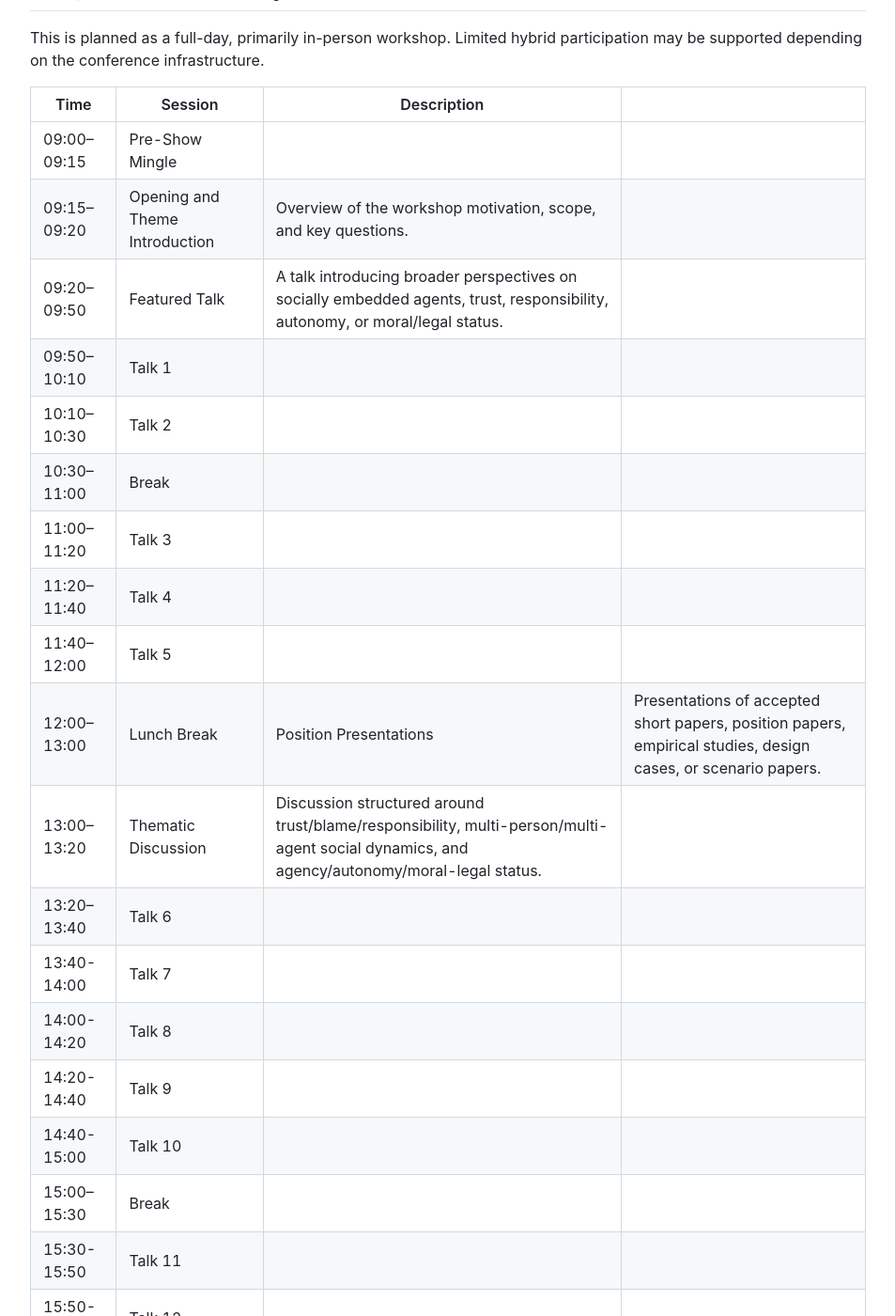
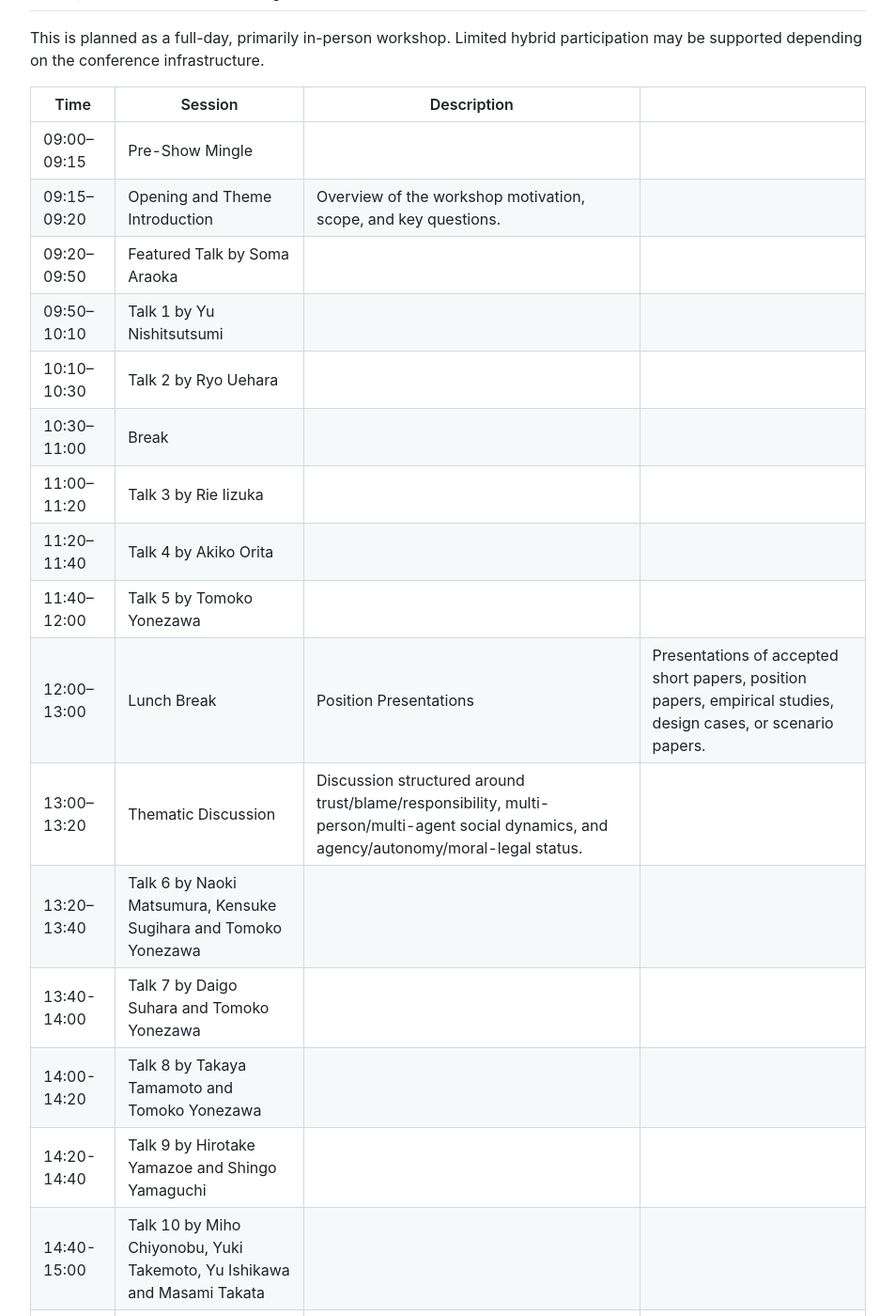
Before and after one commit to virtualcom-designlab/TBSA2026, a Jekyll site: the page built from program.md, in a window 1280 px wide and 1400 px high, scrolled down 594 px. Shown: the whole window at 94% size, without its empty margins (163-1116 px from the left). Built offline with Jekyll 4.4.1, drawn with Linux system fonts in a browser that asks for light colours; our own code applies the rules of GitHub Pages for plain Markdown files; some of the changed text lies outside the part shown.

Commit message:
Update program.md

```diff
--- a/program.md
+++ b/program.md
@@ -18,27 +18,26 @@ Limited hybrid participation may be supported depending on the conference infras
 |---|---|---|
 | 09:00–09:15 | Pre-Show Mingle | |
 | 09:15–09:20 | Opening and Theme Introduction | Overview of the workshop motivation, scope, and key questions. | |
-| 09:20–09:50 | Featured Talk  | A talk introducing broader perspectives on socially embedded agents, trust, responsibility, autonomy, or moral/legal status. |
-| 09:50–10:10 | Talk 1 | |
-| 10:10–10:30 | Talk 2 | |
+| 09:20–09:50 | Featured Talk by Soma Araoka |  |
+| 09:50–10:10 | Talk 1 by Yu Nishitsutsumi | |
+| 10:10–10:30 | Talk 2 by Ryo Uehara | |
 | 10:30–11:00 | Break |  |
-| 11:00–11:20 | Talk 3 | |
-| 11:20–11:40 | Talk 4 | |
-| 11:40–12:00 | Talk 5 | |
+| 11:00–11:20 | Talk 3 by Rie Iizuka | |
+| 11:20–11:40 | Talk 4 by Akiko Orita | |
+| 11:40–12:00 | Talk 5 by Tomoko Yonezawa | |
 | 12:00–13:00 | Lunch Break | Position Presentations | Presentations of accepted short papers, position papers, empirical studies, design cases, or scenario papers. |
 | 13:00–13:20 |Thematic Discussion | Discussion structured around trust/blame/responsibility, multi-person/multi-agent social dynamics, and agency/autonomy/moral-legal status. |
-| 13:20–13:40 | Talk 6 | |
-| 13:40-14:00 | Talk 7 | |
-| 14:00-14:20 | Talk 8 | |
-| 14:20-14:40 | Talk 9 | |
-| 14:40-15:00 | Talk 10 | |
+| 13:20–13:40 | Talk 6 by Naoki Matsumura, Kensuke Sugihara and Tomoko Yonezawa | |
+| 13:40-14:00 | Talk 7 by Daigo Suhara and Tomoko Yonezawa | |
+| 14:00-14:20 | Talk 8 by Takaya Tamamoto and Tomoko Yonezawa | |
+| 14:20-14:40 | Talk 9 by Hirotake Yamazoe and Shingo Yamaguchi | |
+| 14:40-15:00 | Talk 10 by Miho Chiyonobu, Yuki Takemoto, Yu Ishikawa and Masami Takata | |
 | 15:00–15:30 | Break |  |
-| 15:30-15:50 | Talk 11 | |
-| 15:50-16:10 | Talk 12 | |
-| 16:10-16:30 | Talk 13 | |
-| 16:30–16:50 | Panel Discussion | Cross-disciplinary discussion connecting HAI, social robotics, AI ethics, philosophy, law, and design perspectives. |
-| 16:50–17:20 | Breakout Group Activity / Issue Mapping | Small-group discussion to identify key issues, research gaps, design questions, and application scenarios. |
-| 17:20–17:30 | Final Synthesis and Future Agenda | Synthesis of discussion outcomes, including a preliminary issue map, future research agenda, and possible follow-up activities. |
+| 15:30-15:50 | Talk 11 by Jaeyoun You | |
+| 15:50-16:10 | Talk 12 by Kunihiko Saito | |
+| 16:10-16:30 | Panel Discussion | Cross-disciplinary discussion connecting HAI, social robotics, AI ethics, philosophy, law, and design perspectives. |
+| 16:30–17:00 | Breakout Group Activity / Issue Mapping | Small-group discussion to identify key issues, research gaps, design questions, and application scenarios. |
+| 17:00–17:10 | Final Synthesis and Future Agenda | Synthesis of discussion outcomes, including a preliminary issue map, future research agenda, and possible follow-up activities. |
 
 ## Facilitation Plan
 
```
